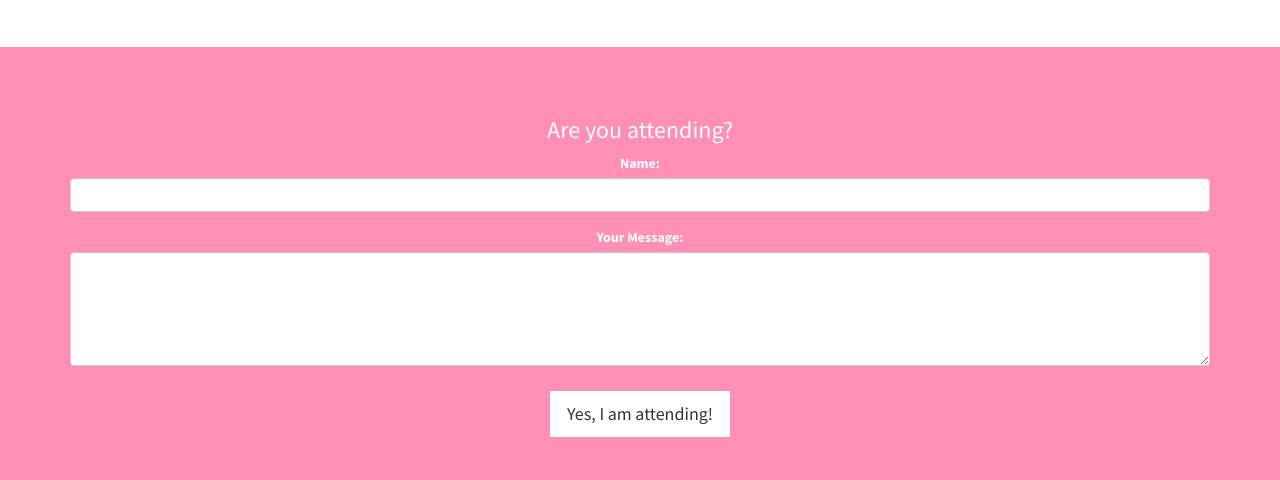
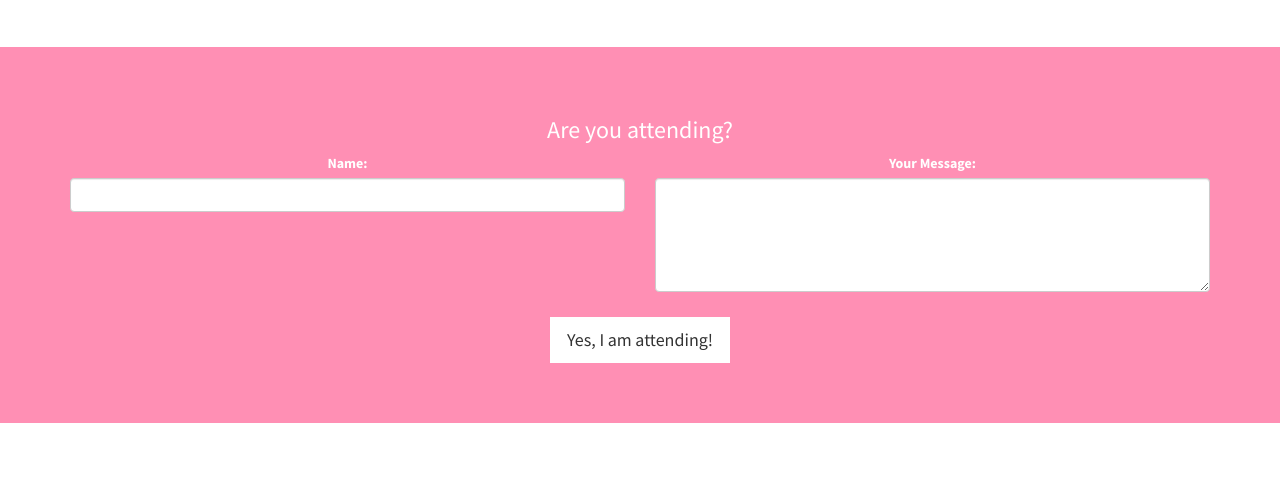
Before and after one commit to ankkapoor87/wedding-page, a website: page singlehtml.html in a window 1280 px wide. Shown: the part 3033-3513 px from the top of the page. Drawn offline with Linux system fonts and the light colour scheme; some packages are replaced by stand-ins of ours.

Commit message:
changed rsvp

```diff
--- a/singlehtml.html
+++ b/singlehtml.html
@@ -222,17 +222,19 @@
             <div class="row">
                 <div class="col-lg-12 text-center">
                     <h3>Are you attending?</h3>
+		    <div class="row text-center">
 		 	<form role="form">
-		    <div class="form-group">
+			  <div class="col-md-6 form-group">
 			    <label for="usr">Name:</label>
 			    <input type="text" class="form-control" id="usr">
 			  </div>
-		    <div class="form-group">
+			  <div class="col-md-6 form-group">
 			    <label for="message">Your Message:</label>
 			    <textarea class="form-control" rows="5" id="message"></textarea>
 			  </div>
 			  <a href="#" class="btn btn-lg btn-light">Yes, I am attending!</a>
 			</form>
+		    </div>
                 </div>
             </div>
         </div>
```
Lines whose indentation alone changed are shown as unchanged.
